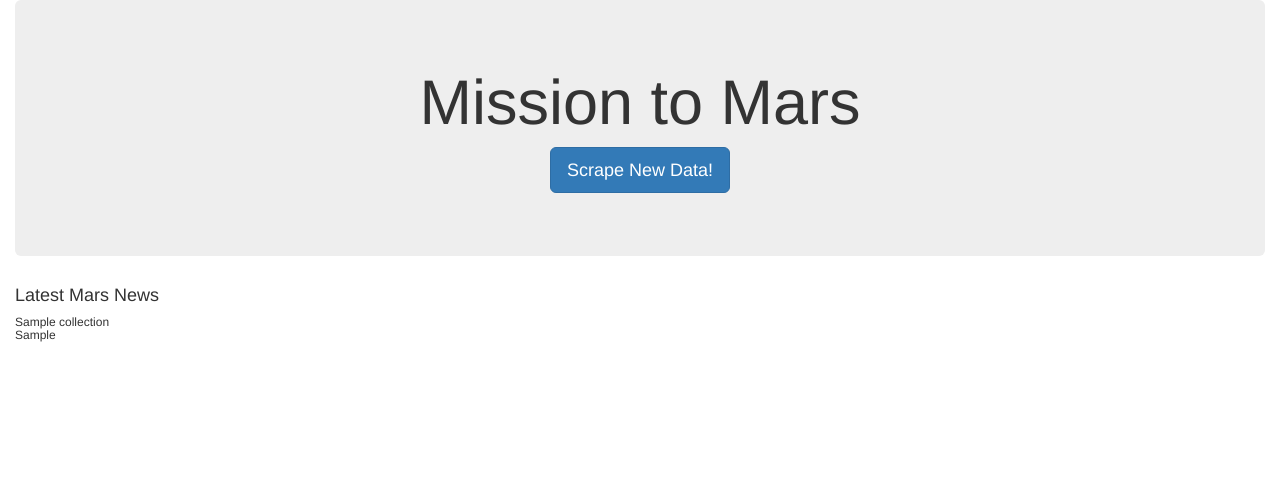
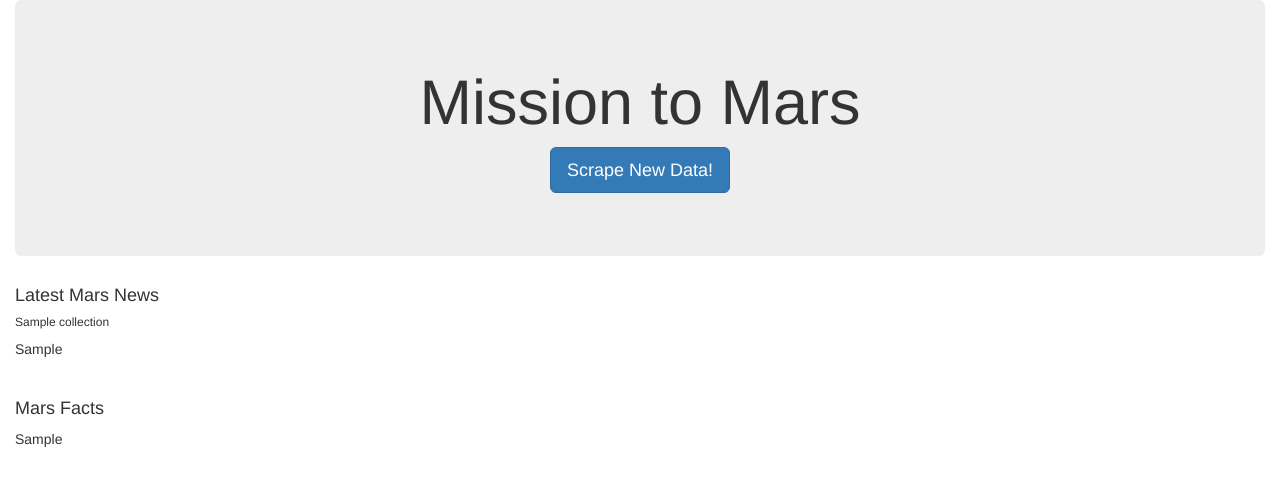
Before and after one commit to yuyhong23/web-scraping_challenge, a Flask app: page / in a window 1280 px wide. Shown: the top 486 px of the page. Run offline with Flask 2, Linux system fonts and the light colour scheme; a database or web service that is not in the repository returns one stand-in record (values such as "Sample title"); some libraries are stand-ins or nearby versions.

Commit message:
Added the table.

```diff
--- a/Missions_to_Mars/templates/index.html
+++ b/Missions_to_Mars/templates/index.html
@@ -16,8 +16,13 @@
           <p><a class="btn btn-primary btn-lg" href="/scrape" role="button">Scrape New Data!</a></p>
         </div>
     <h4>Latest Mars News</h4>
-    <h6>{{mars.latest_news_title}}
+    <h6>{{mars.latest_news_title}}</h6>
     <p>{{mars.latest_news_paragraph}}</p>
+    <br>
+    <h4>Mars Facts</h4>
+    <div>
+        {{mars.mars_fact}}
+    </div>
 </body>
 
 </html>
```
